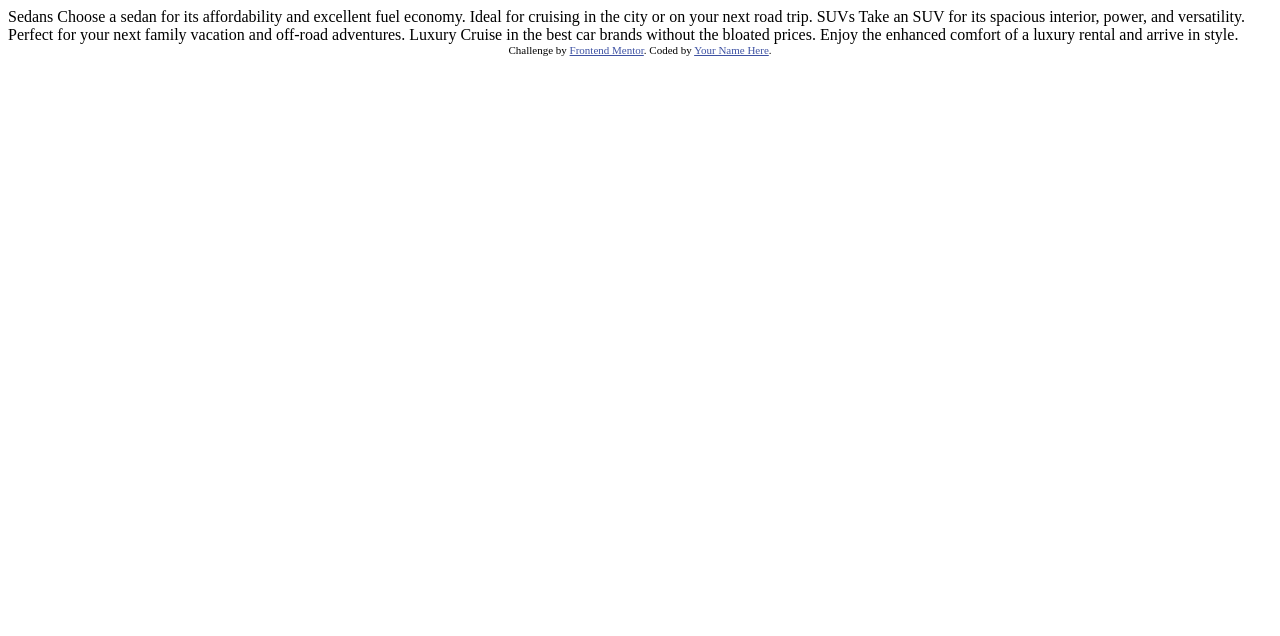
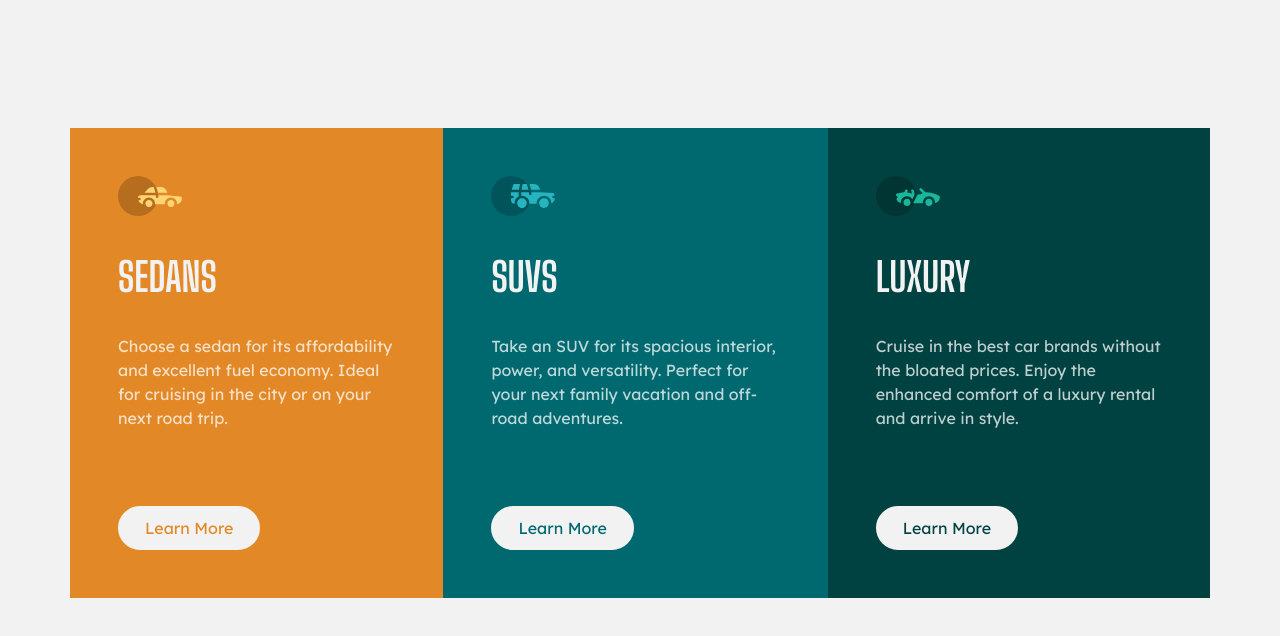
Before and after one commit to trafiki/3-column-preview-card-component-main, a plain HTML site: page index.html in a window 1280 px wide. Drawn offline with Linux system fonts and the light colour scheme.

Commit message:
Implement desktop design

```diff
--- a/index.html
+++ b/index.html
@@ -1,5 +1,6 @@
 <!DOCTYPE html>
 <html lang="en">
+
 <head>
   <meta charset="UTF-8">
   <meta name="viewport" content="width=device-width, initial-scale=1.0"> <!-- displays site properly based on user's device -->
@@ -8,29 +9,35 @@
 
   <title>Frontend Mentor | 3-column preview card component</title>
 
-  <!-- Feel free to remove these styles or customise in your own stylesheet 👍 -->
-  <style>
-    .attribution { font-size: 11px; text-align: center; }
-    .attribution a { color: hsl(228, 45%, 44%); }
-  </style>
+  <link rel="stylesheet" href="style.css">
 </head>
+
 <body>
+  <section class="main">
+    <div class="container">
+      <div class="row">
+        <div class="col-4 sedan">
+          <img src="./images/icon-sedans.svg">
+          <h1>Sedans</h1>
+          <p>Choose a sedan for its affordability and excellent fuel economy. Ideal for cruising in the city or on your next road trip.</p>
+          <a class="button" href="#">Learn More</a>
+        </div>
+        <div class="col-4 suv">
+          <img src="./images/icon-suvs.svg">
+          <h1>SUVs</h1>
+          <p>Take an SUV for its spacious interior, power, and versatility. Perfect for your next family vacation and off-road adventures.</p>
+          <a class="button" href="#">Learn More</a>
+        </div>
+        <div class="col-4 luxury">
+          <img src="./images/icon-luxury.svg">
+          <h1>Luxury</h1>
+          <p>Cruise in the best car brands without the bloated prices. Enjoy the enhanced comfort of a luxury rental and arrive in style.</p>
+          <a class="button" href="#">Learn More</a>
+        </div>
+      </div>
+    </div>
+  </section>
 
-  Sedans
-  Choose a sedan for its affordability and excellent fuel economy. Ideal for cruising in the city
-  or on your next road trip.
+</body>
 
-  SUVs
-  Take an SUV for its spacious interior, power, and versatility. Perfect for your next family vacation
-  and off-road adventures.
-
-  Luxury
-  Cruise in the best car brands without the bloated prices. Enjoy the enhanced comfort of a luxury
-  rental and arrive in style.
-
-  <div class="attribution">
-    Challenge by <a href="https://www.frontendmentor.io?ref=challenge" target="_blank">Frontend Mentor</a>.
-    Coded by <a href="#">Your Name Here</a>.
-  </div>
-</body>
 </html>
--- /dev/null
+++ b/style.css
@@ -0,0 +1,80 @@
+@import url('https://fonts.googleapis.com/css2?family=Lexend+Deca&display=swap');
+@import url('https://fonts.googleapis.com/css2?family=Big+Shoulders+Display:wght@700&display=swap');
+
+* {
+  box-sizing: border-box;
+}
+
+body {
+  margin: 0;
+  background: hsl(0, 0%, 95%);
+  font-family: 'Lexend Deca', sans-serif;
+}
+
+.container {
+  max-width: 1140px;
+  margin: 0 auto;
+  margin-top: 8em;
+}
+
+.row {
+  display: flex;
+}
+
+.col-4 {
+  padding: 3em;
+}
+
+p {
+  line-height: 1.5;
+  color: hsla(0, 0%, 100%, 0.75);
+}
+
+.col-4.sedan {
+  background: hsl(31, 77%, 52%);
+}
+
+.col-4.suv {
+  background: hsl(184, 100%, 22%);
+}
+
+.col-4.luxury {
+  background: hsl(179, 100%, 13%);
+}
+
+h1 {
+  color: hsl(0, 0%, 95%);
+  text-transform: uppercase;
+  font-family: 'Big Shoulders Display', cursive;
+  font-size: 2.5em;
+}
+
+a.button {
+  background: hsl(0, 0%, 95%);
+  border: 2px solid hsl(0, 0%, 95%);
+  padding: 10px 25px;
+  text-decoration: none;
+  color: hsl(0, 0%, 95%);
+  margin-top: 3em;
+  border-radius: 25px;
+  transition: all 0.2s ease-in;
+  display: inline-block;
+  margin-top: 60px;
+}
+
+.col-4.sedan a {
+  color: hsl(31, 77%, 52%);
+}
+
+.col-4.suv a {
+  color: hsl(184, 100%, 22%);
+}
+
+.col-4.luxury a {
+  color: hsl(179, 100%, 13%);
+}
+
+a.button:hover {
+  background: #ffffff00;
+  color: hsl(0, 0%, 95%);
+}
```
